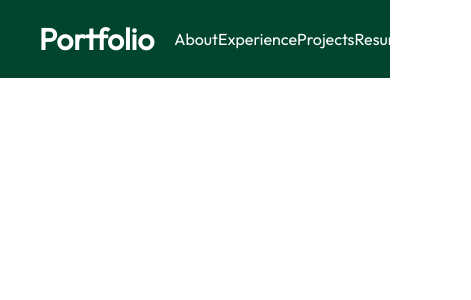
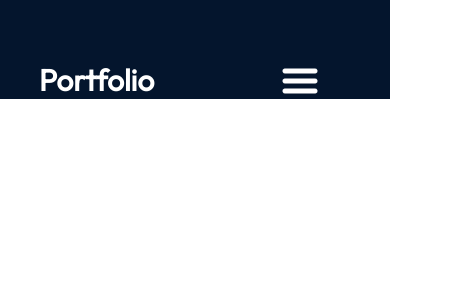
Before and after one commit to achen2304/portfolio-website, a React (Vite) app: page / in a window 390 px wide. Shown: the top 300 px of the page, 471 px wide, since content can reach past the window. Built offline with nearby package versions, Linux system fonts and the light colour scheme.

Commit message:
Navbar creation

```diff
--- a/src/components/Navbar/navbar.jsx
+++ b/src/components/Navbar/navbar.jsx
@@ -1,15 +1,27 @@
 import React, {useState} from 'react';
-
 import styles from './navbar.module.css';
+import { getImageUrl1 } from '../../utils';
 
 export const Navbar = () => {
+    const [menuOpen, setMenuOpen] = useState(false);
+
   return (
     <nav className={styles.navbar}>
-      <a className={styles.title} href="/">
-      Portfolio
-      </a>
+      <a className={styles.title} href="/">Portfolio</a>
       <div className={styles.menu}>
-        <ul className={styles.menuItems}>
+        <img className={styles.menuBtn}
+          src={
+            menuOpen /* menu Buttom */
+            ? getImageUrl1("nav/closeIcon.png")
+            : getImageUrl1("nav/menuIcon.png")
+          }
+            alt="menu-button"
+            onClick={() => setMenuOpen(!menuOpen)}
+        />
+
+        <ul className={`${styles.menuItems} ${menuOpen && styles.menuOpen}`}
+        onClick={() => setMenuOpen(false)}
+          >
           <li><a href="#about">About</a></li>
           <li><a href="#experience">Experience</a></li>
           <li><a href="#projects">Projects</a></li>
--- a/src/components/Navbar/navbar.module.css
+++ b/src/components/Navbar/navbar.module.css
@@ -5,8 +5,9 @@
   display: flex;
   align-items: center;
   justify-content: space-between;
-    padding: 20px 10%;
+  padding-top: 61px;
   z-index: 2;
+  margin: 0 10%;
 }
 
 .title {
@@ -14,7 +15,11 @@
   font-weight: 600;
   text-decoration: none;
   color: var(--color-text);
-    margin-right: 1rem;
+}
+
+
+.menuBtn {
+  display: none;
 }
 
 .menu {
@@ -23,12 +28,56 @@
 
 .menuItems {
   display: flex;
-    padding: 4px;
-    list-style-type: none;
+  gap: 20px;
+  list-style: none;
 }
 
 .menuItems a {
-    font-size:25 px;
+  font-size: 25px;
   color: var(--color-text);
   text-decoration: none;
 }
+
+/*small screens*/
+@media screen and (max-width: 900px) {
+  .navbar {
+    flex-direction: column;
+    align-items: flex-start;
+  }
+
+  .menu {
+    position: absolute;
+    right: 0;
+    margin-right: 10%;
+    flex-direction: column;
+    align-items: flex-end;
+    gap: 11px;
+    z-index: 3;
+  }
+
+  .menuBtn {
+    display: block;
+    cursor: pointer;
+  }
+
+  .menuItems {
+    display: none;
+    flex-direction: column;
+    align-items: center;
+    gap: 13px;
+    border-radius: 10px;
+    background: rgb(25, 55, 109);
+    background: linear-gradient(    /* gradient info */
+      0deg,
+      rgba(25, 55, 109, 0.2) 0%,
+      rgba(25, 55, 109, 1) 100%
+    );
+    padding: 24px 33px;
+    box-shadow: 0 0 4px 0 rgba(0, 0, 0, 0.25);
+  }
+
+  .menuOpen {
+    display: flex;
+    z-index: 1;
+  }
+}
--- a/src/utils.js
+++ b/src/utils.js
@@ -1,3 +1,3 @@
 export const getImageUrl1 = (path) => {
-    return new URL(/assets/$(path), import.meta.url).href;
+    return new URL(`/assets/${path}`, import.meta.url).href;
 }
--- a/src/vars.css
+++ b/src/vars.css
@@ -4,7 +4,7 @@
     --color-primary: #576cbc;
     --color-secondary: #19376d;
     --colar-dark: #0b2447;
-    --color-bg: #01452d;
+    --color-bg: #04152d;
 
     /*Fonts*/
     --font-roboto: "Roboto"
```
Lines whose indentation alone changed are shown as unchanged.
